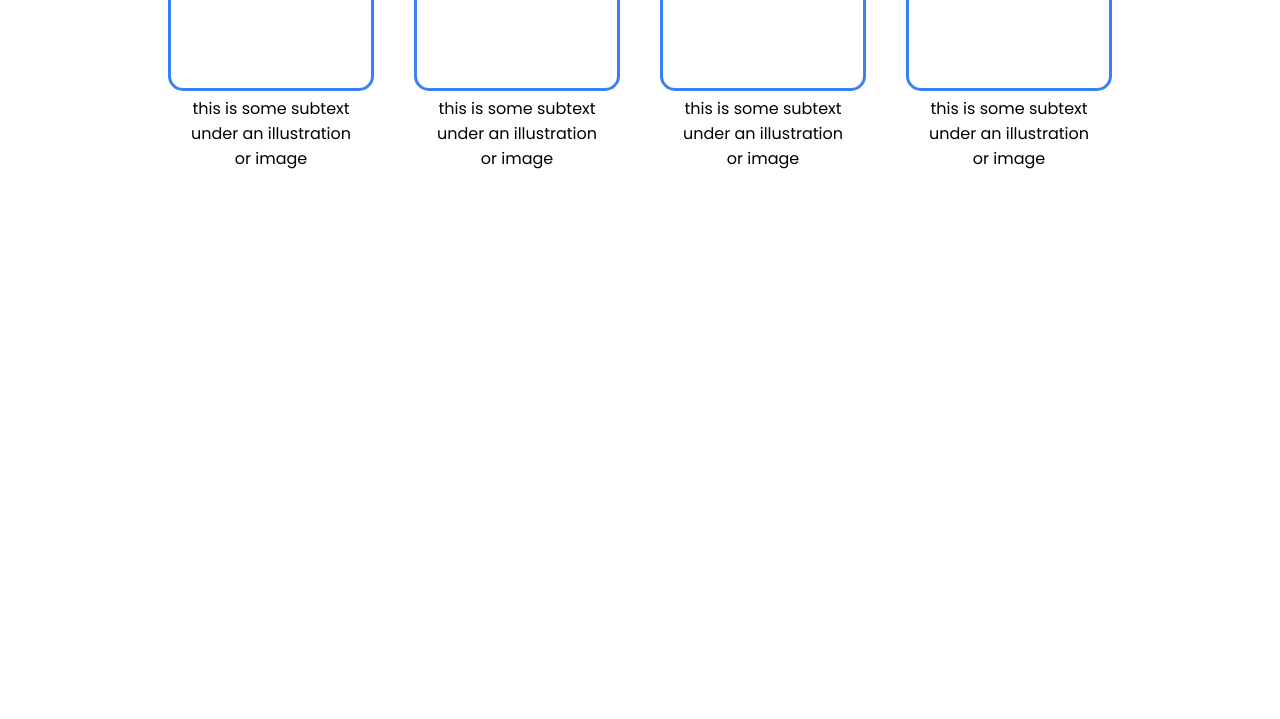
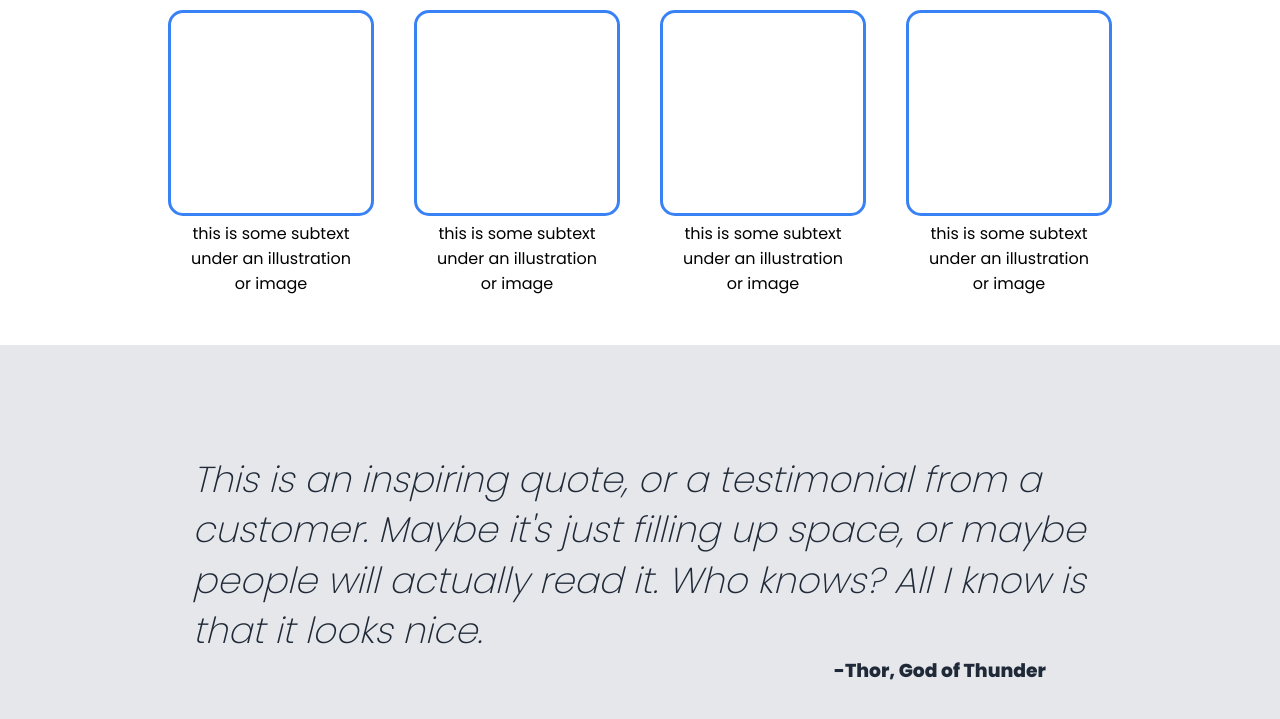
Before and after one commit to t-rushia/odin-landingpage, a plain HTML site: page index.html in a window 1280 px wide. Shown: the part 629-1348 px from the top of the page. Before the commit the page ends 800 px from the top, so only its background shows below. Drawn offline with Linux system fonts and the light colour scheme.

Commit message:
Added quote section

```diff
--- a/index.html
+++ b/index.html
@@ -55,5 +55,15 @@
         </div>
       </div>
     </div>
+
+    <!--QUOTE-->
+    <div class="quote-container">
+      <p>
+        This is an inspiring quote, or a testimonial from a customer. Maybe it's
+        just filling up space, or maybe people will actually read it. Who knows?
+        All I know is that it looks nice.
+      </p>
+      <h3>-Thor, God of Thunder</h3>
+    </div>
   </body>
 </html>
--- a/style.css
+++ b/style.css
@@ -9,7 +9,6 @@
 body {
   display: flex;
   flex-direction: column;
-  height: 100vh;
 }
 
 ul {
@@ -139,3 +138,26 @@ button:hover {
   border: 3px solid #3882f6;
   border-radius: 15px;
 }
+
+.quote-container {
+  height: 450px;
+  background: #e5e7eb;
+  display: flex;
+  justify-content: center;
+  align-items: center;
+  flex-direction: column;
+}
+
+.quote-container p {
+  font-size: 36px;
+  color: #1f2937;
+  font-weight: 200;
+  font-style: italic;
+  width: 895px;
+  line-height: 1.4em;
+}
+
+.quote-container h3 {
+  margin-left: 600px;
+  color: #1f2937;
+}
```
